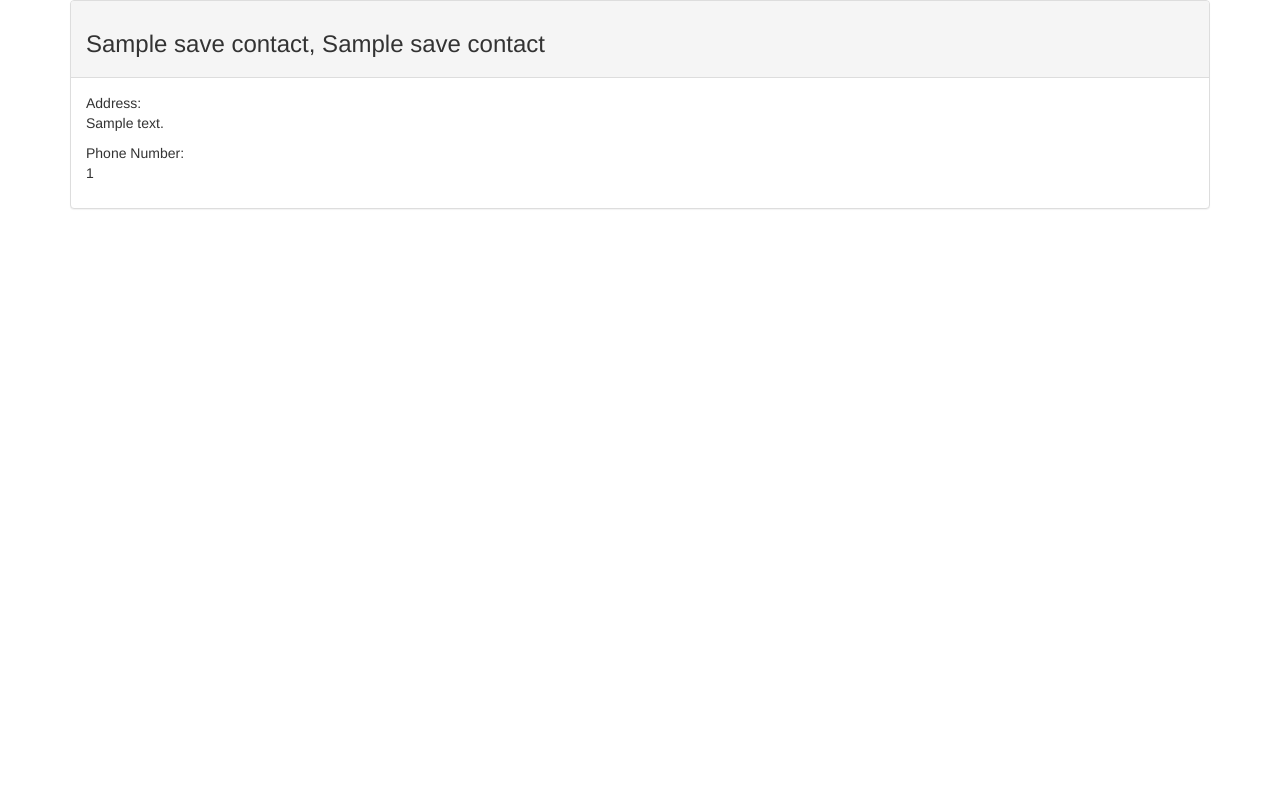
After one commit to jdcamp/address-book-php, a PHP site: template views/save_confirmation.html.twig in a window 1280 px wide. The commit adds this page. Run offline with PHP 8.4, Linux system fonts and the light colour scheme; the template is opened without the code that fills it: most values are stand-ins (such as "Sample title", 1, 10 or a date in 2020); some libraries are stand-ins or nearby versions.

Commit message:
add confirmation page,

```diff
--- a/views/create_contact.html.twig
+++ b/views/create_contact.html.twig
@@ -11,12 +11,16 @@
     <form class="" action="/add_contact" method="post">
       <label for="first-name">Enter first name</label>
       <input id="first-name" name="first-name" class="form-control" type="text">
+
       <label for="last-name">Enter last name</label>
       <input id="last-name" name="last-name" class="form-control" type="text">
+
       <label for="address">Enter address</label>
       <input id="address" name="address" class="form-control" type="text">
+
       <label for="phone-number">Enter phone number</label>
       <input id="phone-number" name="phone-number" class="form-control" type="text"> <br>
+
       <button type="submit" name="add-contact" class="btn btn-info">Add Contact</button>
     </form>
   </div>
--- /dev/null
+++ b/views/save_confirmation.html.twig
@@ -0,0 +1,18 @@
+<html>
+  <head>
+    <link rel="stylesheet" href="https://maxcdn.bootstrapcdn.com/bootstrap/3.3.7/css/bootstrap.min.css" type="text/css">
+    <title></title>
+  </head>
+  <body>
+    <div class="container">
+
+    <div class="panel panel-default">
+      <div class="panel-heading"><h3>{{save_contact.getLastName}}, {{save_contact.getFirstName}}</h3></div>
+      <div class="panel-body">
+        <p>Address: <br>{{save_contact.getAddress}}</p>
+        <p>Phone Number: <br>{{save_contact.getPhoneNumber}}</p>
+      </div>
+    </div>
+  </div>
+  </body>
+</html>
```
Also changed, not shown: app/app.php (+10 -0 lines), src/Contact.php (+16 -3 lines), views/address_book.html.twig (added, +9 -0 lines).
